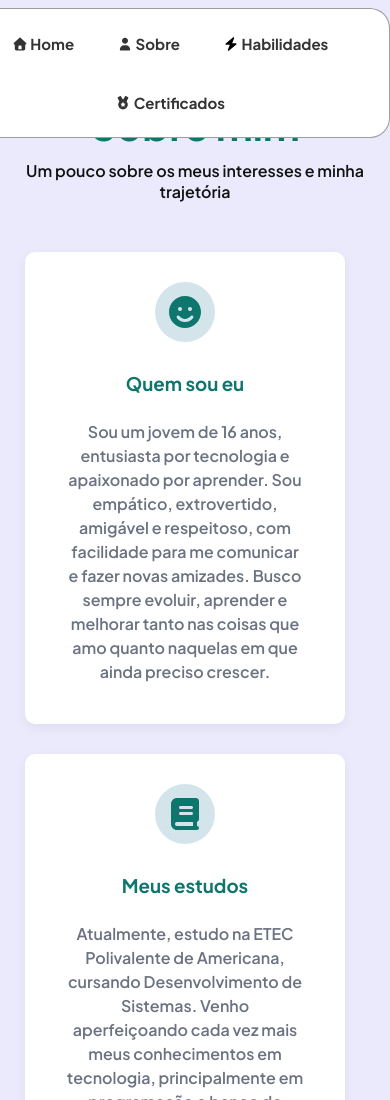
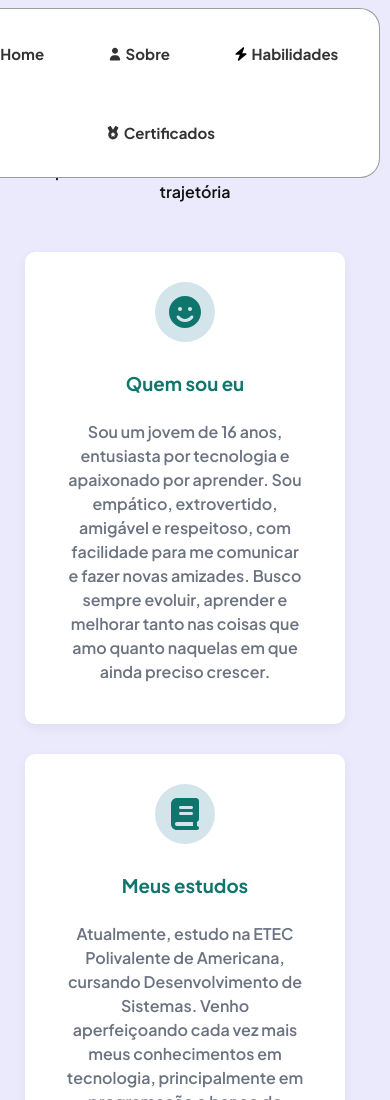
Before and after one commit to Miguel-JHS/Portfolio2.0, a plain HTML site: page sobre.html in a window 390 px wide. Shown: the top 1100 px of the page. Drawn offline with Linux system fonts and the light colour scheme.

Commit message:
Update responsivo.css

```diff
--- a/ESTILO/responsivo.css
+++ b/ESTILO/responsivo.css
@@ -1,7 +1,7 @@
 @media (max-width: 390px) {
     header {
         position: fixed;
-        left: 390px;
+        left: 350px;
         max-width: 30%;
     }
 
@@ -9,7 +9,7 @@
 
 @media (max-width: 390px) {
     nav a {
-        margin: 10px;
+        margin: 20px;
     }
 
 }
```
